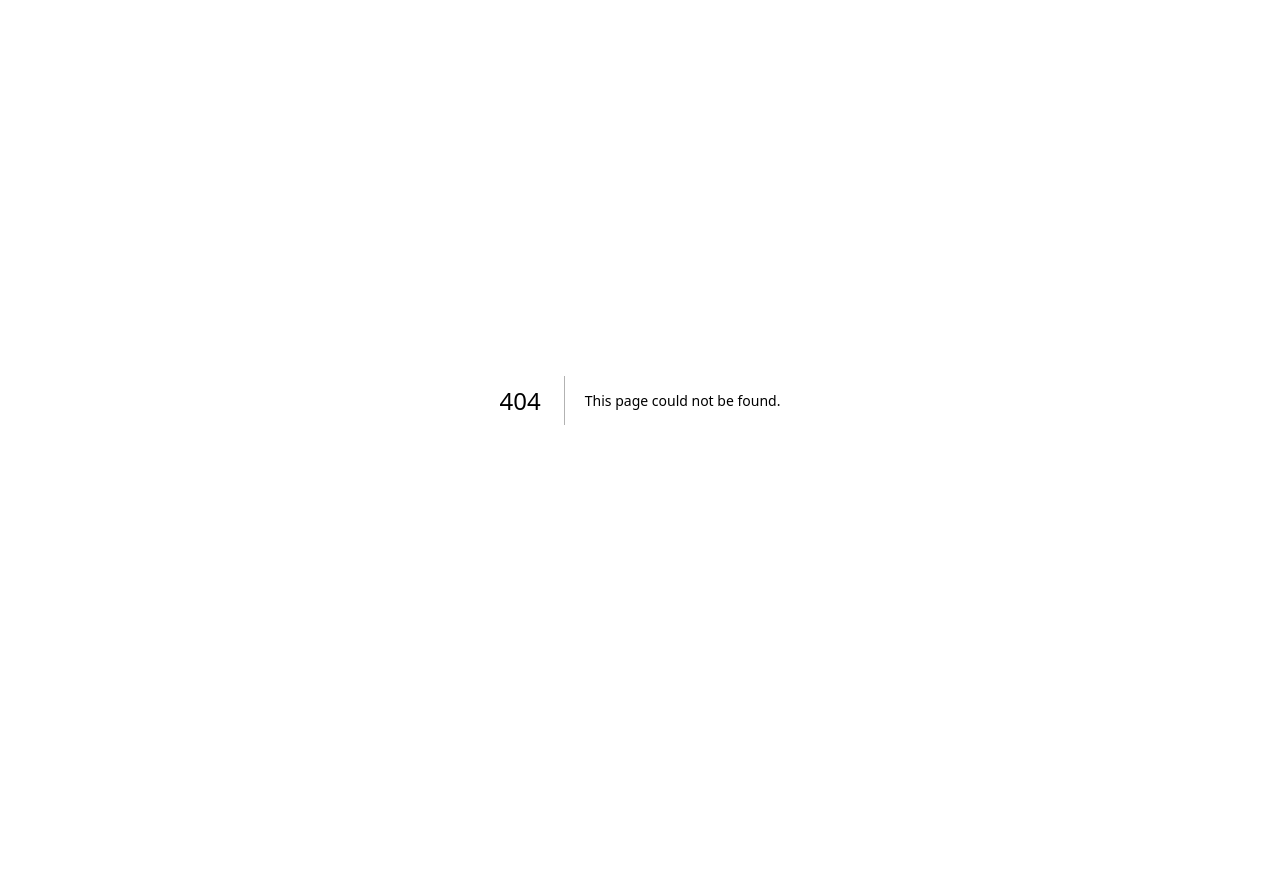
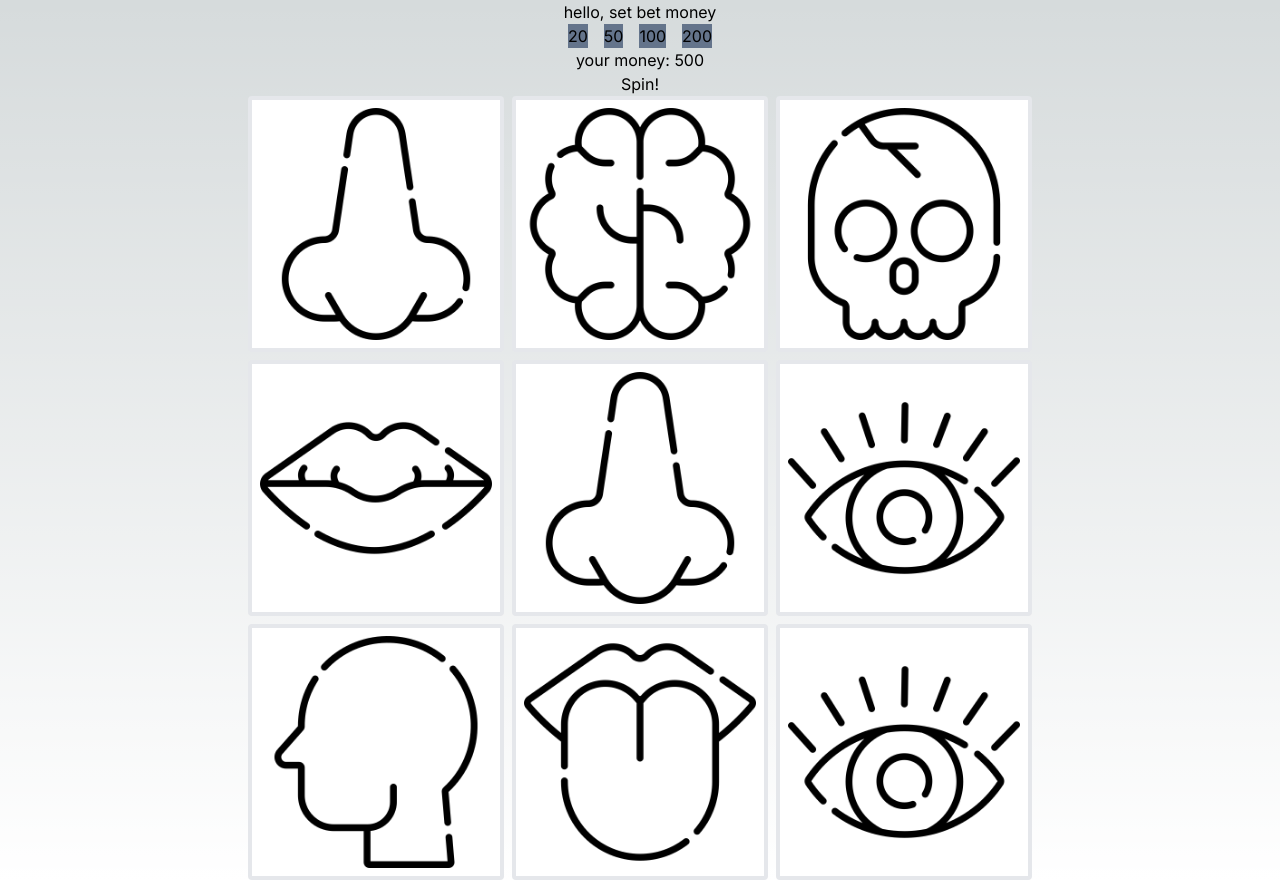
Before and after one commit to masamarojevic/testGame, a Next.js app in the folder game_slot_app/: page /pages/slotPage in a window 1280 px wide. Before the commit this address had no page. Before the commit the page ends 800 px from the top, so only its background shows below. Built offline with nearby package versions, Linux system fonts and the light colour scheme.

Commit message:
fix: organized projects structure with the public folder and added simple grid logic for the slot game

```diff
--- a/game_slot_app/src/app/page.tsx
+++ b/game_slot_app/src/app/page.tsx
@@ -1,8 +1,8 @@
 "use client";
-import { DottedGlowBackground } from "../../components/background";
+import { DottedGlowBackground } from "./components/background";
 import { useRouter } from "next/navigation";
 import React, { useEffect, useState } from "react";
-import Loader from "../../components/loader";
+import Loader from "./components/loader";
 
 export default function Page() {
   const [loading, setLoading] = useState(false);
--- /dev/null
+++ b/game_slot_app/src/app/pages/slotPage/page.tsx
@@ -0,0 +1,105 @@
+"use client";
+import React, { useState, useEffect } from "react";
+
+export default function slotPage() {
+  const BRAIN: string = "/slotIcons/brain.png";
+  const EYE: string = "/slotIcons/eye.png";
+  const HEAD: string = "/slotIcons/head.png";
+  const LIPS: string = "/slotIcons/lips.png";
+  const NOSE: string = "/slotIcons/nose.png";
+  const SKULL: string = "/slotIcons/skull.png";
+  const TONGUE: string = "/slotIcons/tongue.png";
+
+  const icons: string[] = [BRAIN, EYE, HEAD, LIPS, NOSE, SKULL, TONGUE];
+
+  function generete3x3Grid() {
+    const rows: number = 3;
+    const cols: number = 3;
+    const grid: string[][] = [];
+
+    //za vsak i v rows naredi array in za vsak j v cols daj sliko
+    for (let i = 0; i < rows; i++) {
+      let row: string[] = [];
+      for (let j = 0; j < cols; j++) {
+        const rndIcon = icons[Math.floor(Math.random() * icons.length)];
+        row.push(rndIcon);
+      }
+      grid.push(row);
+    }
+    return grid;
+  }
+
+  //zacne se en set z random 3x3 slikami // pol se ta set zrola  v nov set 3x3 ki doloci zmago||izgubo
+  //[][] 2d array od string ikon zacne []
+  const [iconSet, setIconSet] = useState<string[][]>([]);
+
+  useEffect(() => {
+    setIconSet(generete3x3Grid());
+  }, []);
+
+  //tvoj denar ki se zacne z 500
+  const [money, setMoney] = useState(500);
+  //to so gumbi kjer si zberes koliko denarja od nastetega bos stavil
+  let betOptions: number[] = [20, 50, 100, 200];
+  // klicemo setBetMoney na gumb ki bo izbral vrednost in to postane pol betMoney.. naceloma user lahko klikne spin
+  // brez da zbere vrednost in zato je lahko null od zacetka
+  const [betMoney, setBetMoney] = useState<number | null>(null);
+
+  //klik na eden izmed gumbov
+  function chooseBetMoney(e: React.MouseEvent<HTMLButtonElement>) {
+    //kar je user zbral z misko postane value za set bet money
+    const value = Number(e.currentTarget.value);
+    setBetMoney(value);
+  }
+
+  //klik na spin
+  function spinningTheSlot() {
+    //ce se ni nic zbralo -> alert
+    if (betMoney === null) {
+      console.log("choose bet money");
+      return;
+    }
+    //prvo tvoj denar minus bet money
+    let m = money - betMoney;
+    //kasneje naredi se logiko za 3 v vrsto
+    let win: boolean = false;
+
+    //in ce je zmaga tvoj m je zdej bet pa se krat 2 cene pa m minus bet
+    if (win) {
+      m += betMoney * 2;
+    } else {
+      m -= betMoney;
+    }
+    setMoney(m);
+  }
+  return (
+    <div className="min-h-screen flex justify-center items-center flex-col overflow-hidden">
+      <h1>hello, set bet money</h1>
+      <div className="space-x-4">
+        {betOptions.map((value) => (
+          <button
+            key={value}
+            value={value}
+            onClick={chooseBetMoney}
+            className="bg-slate-500"
+          >
+            {value}
+          </button>
+        ))}
+      </div>
+      <p> your money: {money}</p>
+      <button onClick={spinningTheSlot}>Spin!</button>
+
+      <div className="grid grid-cols-3 grid-rows-3 gap-2">
+        {iconSet.flat().map((icon, idx) => (
+          <img
+            key={idx}
+            src={icon}
+            className="bg-white border-4 p-2 rounded w-64 h-64"
+            alt="slot icon"
+          />
+        ))}
+      </div>
+    </div>
+  );
+}
```
Also changed, not shown: game_slot_app/pages/slotPage/page.tsx (deleted), game_slot_app/src/app/components/background.tsx (renamed from game_slot_app/components/background.tsx), game_slot_app/src/app/components/loader.tsx (renamed from game_slot_app/components/loader.tsx), game_slot_app/src/app/lib/utils.ts (renamed from game_slot_app/lib/utils.ts).
